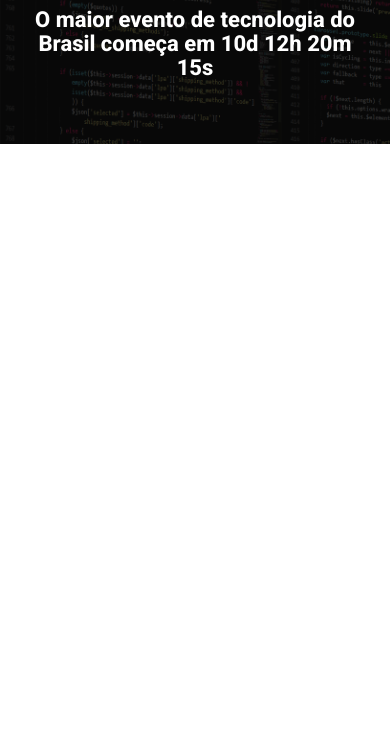
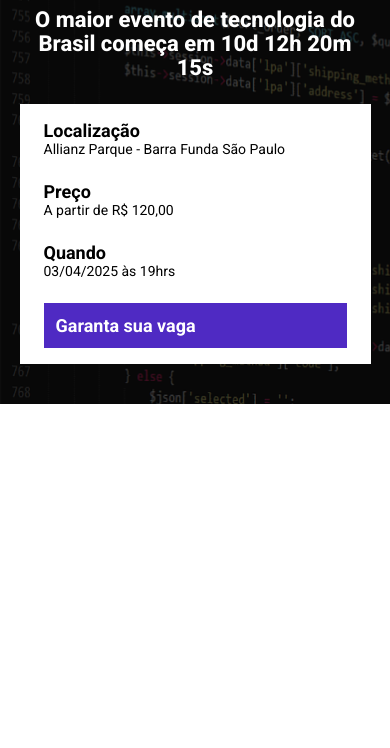
Before and after one commit to JovanneSousa/ebac_tech_Talks, a website built with Parcel: page src/index.html in a window 390 px wide. Shown: the part 96-844 px from the top of the page. Built offline with nearby package versions, Linux system fonts and the light colour scheme.

Commit message:
finalizando infobar

```diff
--- a/src/index.html
+++ b/src/index.html
@@ -16,6 +16,25 @@
             <p class="hero__text">
                 O maior evento de tecnologia do Brasil começa em 10d 12h 20m 15s
             </p>
+            <div class="infos-bar">
+                <ul class="infos-bar__infos">
+                    <li class="infos-bar__infos__item">
+                        <b>Localização</b>
+                        Allianz Parque - Barra Funda São Paulo
+                    </li>
+                    <li class="infos-bar__infos__item">
+                        <b>Preço</b>
+                        A partir de R$ 120,00
+                    </li>
+                    <li class="infos-bar__infos__item">
+                        <b>Quando</b>
+                        03/04/2025 às 19hrs
+                    </li>
+                </ul>
+                <a href="#" class="button button--primary">
+                    Garanta sua vaga
+                </a>
+            </div>
         </div>
     </header>
     <script src="scripts/main.js"></script>
--- /dev/null
+++ b/src/styles/components/_buttons.scss
@@ -0,0 +1,23 @@
+.button {
+    padding: 12px;
+    font-size: 18px;
+    font-weight: bold;
+    text-decoration: none;
+    text-align: center;
+    white-space: nowrap;
+
+    &--primary {
+        color: #fff;
+        background-color: #4f2ac3;
+    }
+
+    @media (max-width: 640px) {
+        display: block;
+        width: 100%;
+    }
+
+    @media (max-width: 1024px) {
+        display: flex;
+        align-items: center;
+    }
+}
--- /dev/null
+++ b/src/styles/components/_infos-bar.scss
@@ -0,0 +1,41 @@
+.infos-bar {
+    padding: 16px 24px;
+    background-color: #fff;
+    display: flex;
+    justify-content: space-between;
+
+    &__infos {
+        display: flex;
+        gap: 40px;
+
+        &__item {
+            font-size: 14px;
+            color: #000;
+
+            b {
+                color: #000;
+                font-size: 18px;
+                display: block;
+            }
+        }
+    }
+
+    @media (max-width: 640px) {
+        display: block;
+
+        &__infos {
+            display: block;
+
+            &__item {
+                margin-bottom: 24px;
+            }
+        }
+    }
+
+    @media (max-width: 1024px) {
+
+        &__infos {
+            gap: 16px;
+        }
+    }
+}
--- a/src/styles/main.scss
+++ b/src/styles/main.scss
@@ -1,4 +1,6 @@
 @use 'hero';
+@use 'components/infos-bar';
+@use 'components/buttons';
 
 * {
     margin: 0;
@@ -6,6 +8,7 @@
     box-sizing: border-box;
     font-family: roboto, sans-serif;
     color: #fff;
+    list-style: none;
 }
 
 .container {
```
